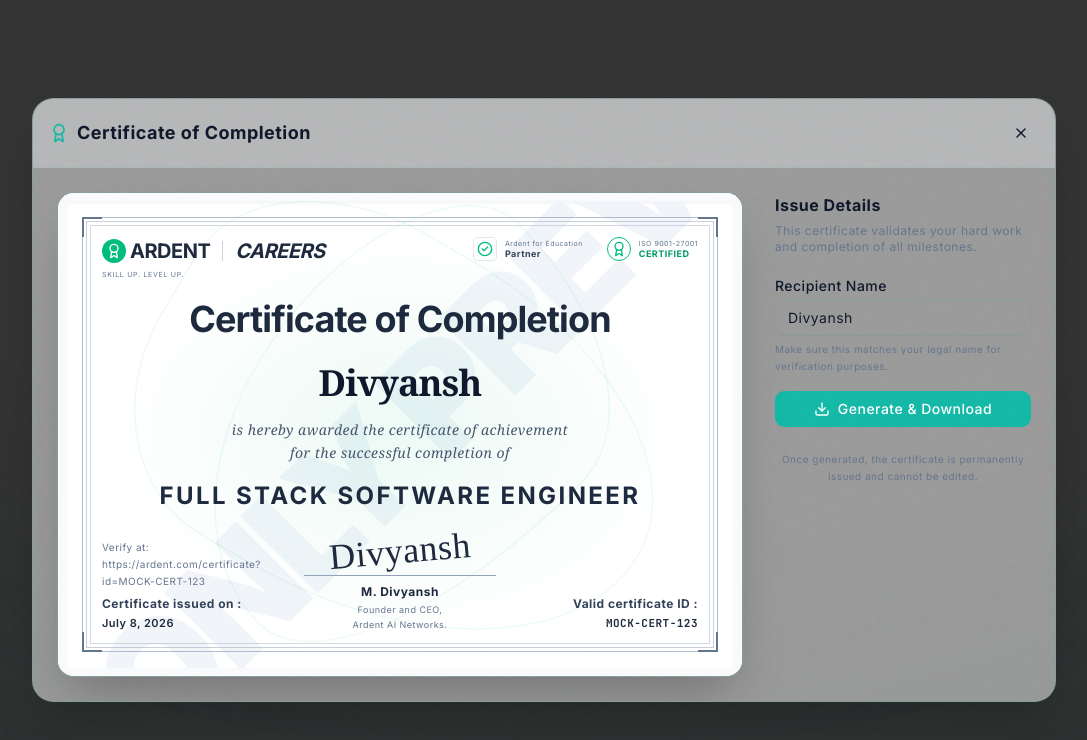
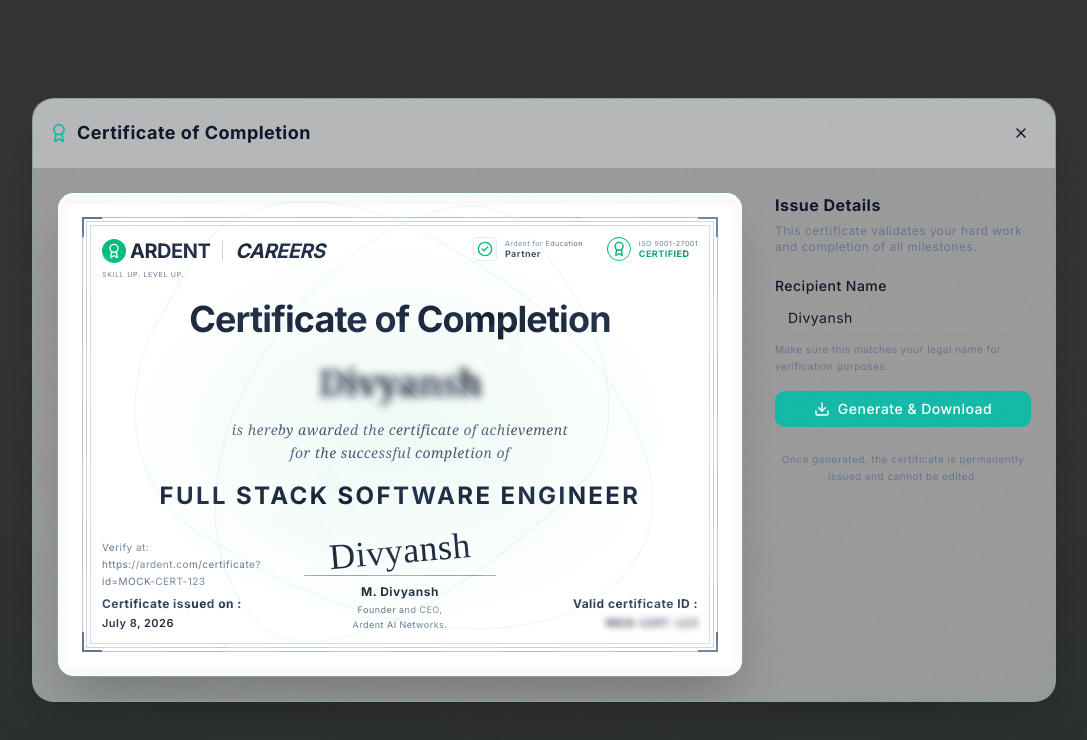
Before and after one commit to div-pandey/Ardent, a Next.js app: page /cert-preview in a window 1280 px wide. Shown: the top 740 px of the page, without its empty margins (96-1183 px from the left). Built offline with nearby package versions, Linux system fonts and the light colour scheme.

Commit message:
feat(certificates): implement aggressive anti-screenshot measures for preview mode

```diff
--- a/src/components/shared/certificate-modal.tsx
+++ b/src/components/shared/certificate-modal.tsx
@@ -176,11 +176,14 @@ export function CertificateModal({ isOpen, onClose, roadmapId, roadmapTitle, tie
                   ref={certRef}
                   className={`relative w-full aspect-[1.414/1] bg-white text-slate-900 p-8 flex flex-col overflow-hidden border-[8px] border-slate-50 shadow-inner ${status !== 'issued' ? 'select-none pointer-events-none' : ''}`}
                 >
-                  {/* Anti-screenshot Watermark */}
+                  {/* Anti-screenshot Watermark - Aggressive Foreground Grid */}
                   {status !== 'issued' && (
-                    <div className="absolute inset-0 z-0 flex items-center justify-center overflow-hidden pointer-events-none">
-                      <div className="transform -rotate-45 text-[120px] md:text-[150px] font-black tracking-tighter whitespace-nowrap text-slate-100 uppercase select-none">
-                        Preview Only preview only
+                    <div className="absolute inset-0 z-50 pointer-events-none overflow-hidden flex flex-col items-center justify-center opacity-30 mix-blend-overlay bg-[repeating-linear-gradient(45deg,transparent,transparent_40px,rgba(203,213,225,0.8)_40px,rgba(203,213,225,0.8)_80px)]">
+                      {/* Diagonal Text Watermark */}
+                      <div className="absolute inset-0 flex items-center justify-center transform -rotate-45">
+                        <div className="text-[60px] md:text-[80px] font-black tracking-[1em] whitespace-nowrap text-slate-800 uppercase px-20">
+                          PREVIEW SAMPLE
+                        </div>
                       </div>
                     </div>
                   )}
@@ -252,7 +255,7 @@ export function CertificateModal({ isOpen, onClose, roadmapId, roadmapTitle, tie
                         Certificate of Completion
                       </h1>
 
-                      <h2 className="text-2xl md:text-4xl font-semibold mb-3 md:mb-4 text-center text-slate-900 tracking-tight font-serif">
+                      <h2 className={`text-2xl md:text-4xl font-semibold mb-3 md:mb-4 text-center text-slate-900 tracking-tight font-serif ${status !== 'issued' ? 'blur-[4px] select-none' : ''}`}>
                         {recipientName || 'Your Name'}
                       </h2>
 
@@ -297,7 +300,7 @@ export function CertificateModal({ isOpen, onClose, roadmapId, roadmapTitle, tie
                         <span className="text-[10px] md:text-xs font-bold text-slate-700">
                           Valid certificate ID :
                         </span>
-                        <span className="font-mono text-slate-800 font-bold text-[9px] md:text-[11px]">
+                        <span className={`font-mono text-slate-800 font-bold text-[9px] md:text-[11px] ${status !== 'issued' ? 'blur-[3px] select-none' : ''}`}>
                           {uniqueCode || 'MOCK-CERT-123'}
                         </span>
                       </div>
```
